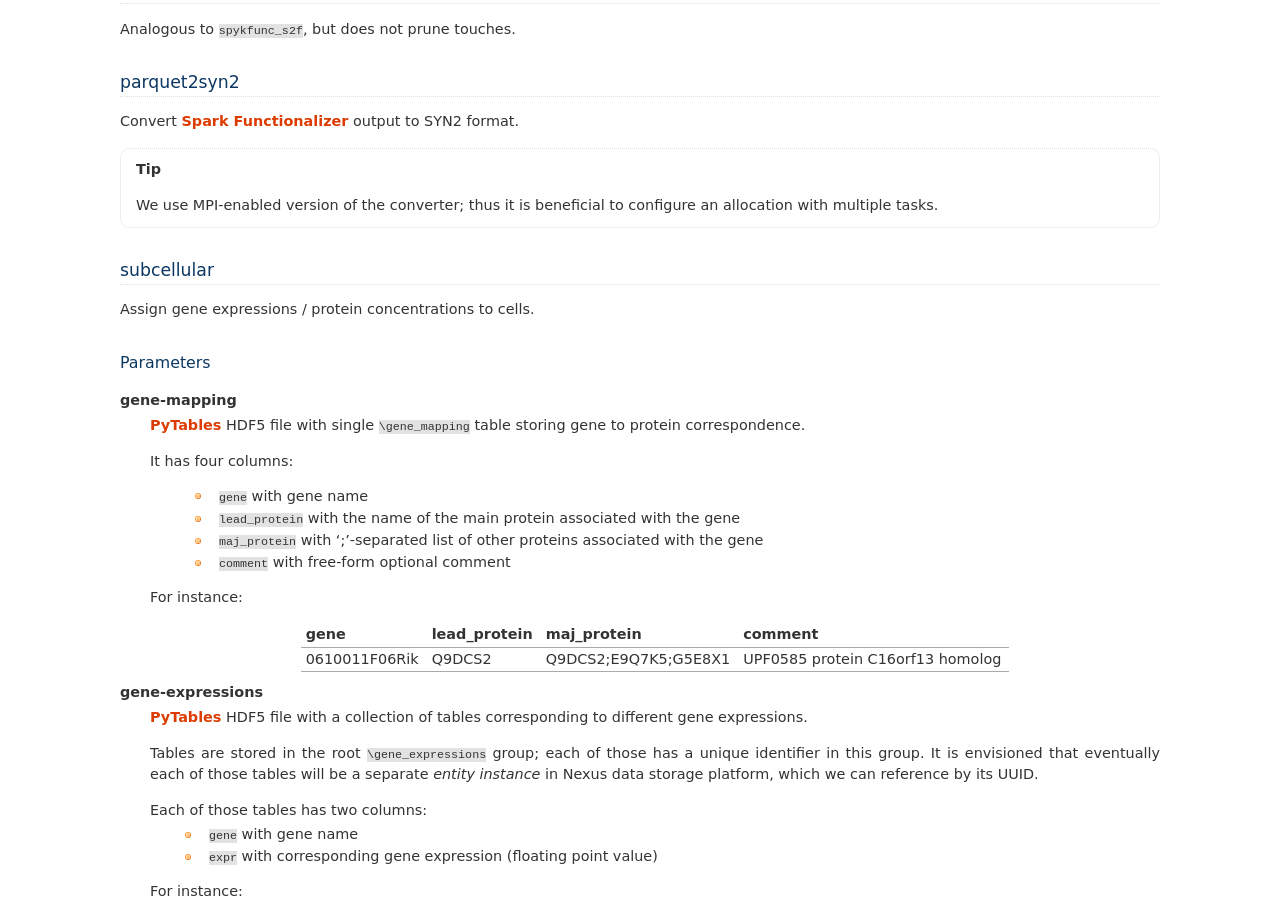
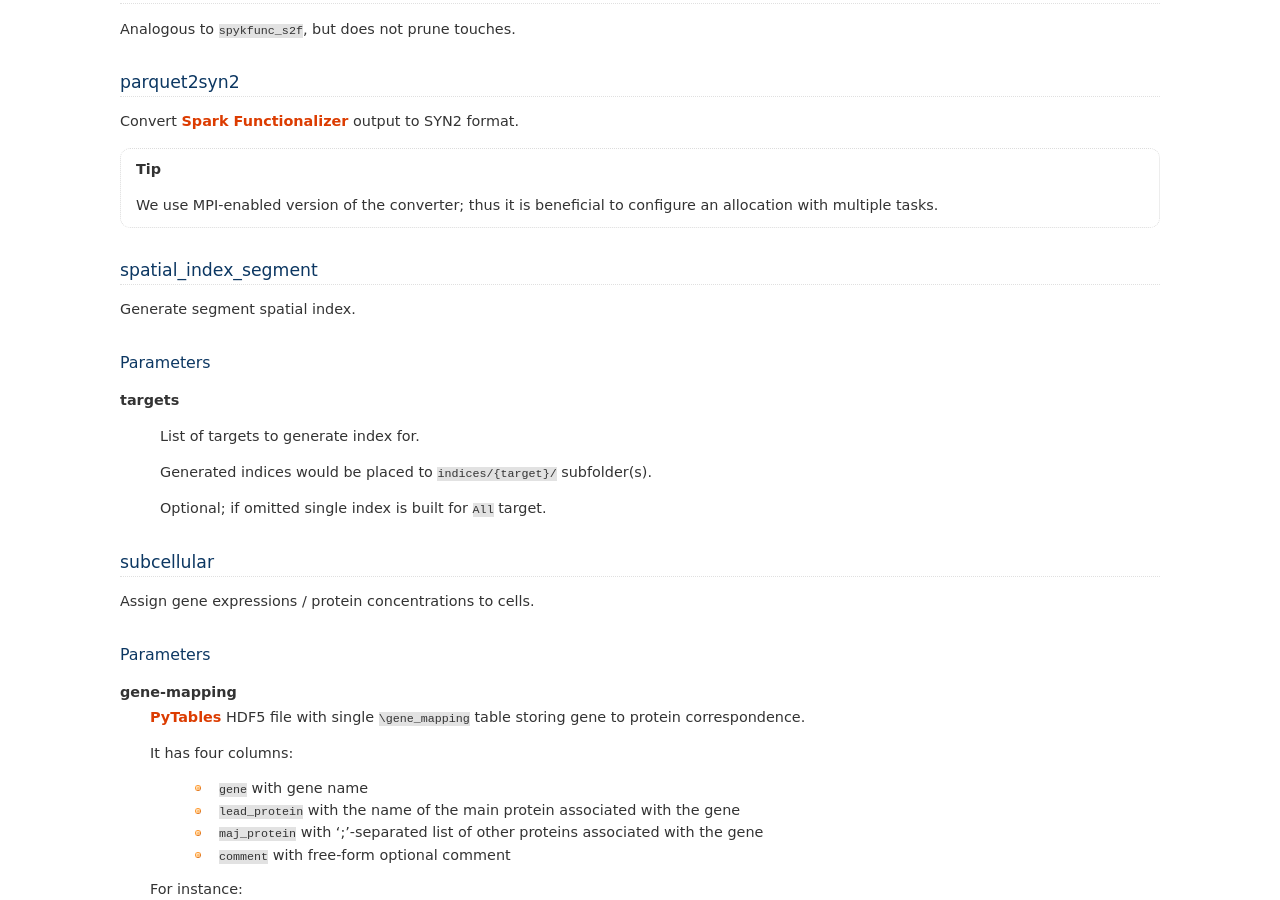
Before and after one commit to BlueBrain/circuit-build, a Sphinx documentation site: the page built from doc/source/phases.rst, in a window 1280 px wide and 900 px high, scrolled down 3403 px. Built offline with Sphinx 7.4.7, drawn with Linux system fonts in a browser that asks for light colours.

Commit message:
Chunked segment index
Change-Id: I388cb1b9d41e941b22fda37a23ddf9e09451f6e7

```diff
--- a/doc/source/phases.rst
+++ b/doc/source/phases.rst
@@ -216,6 +216,25 @@ Convert `Spark Functionalizer <https://bbpteam.epfl.ch/documentation/#spykfunc>`
     We use MPI-enabled version of the converter; thus it is beneficial to configure an allocation with multiple tasks.
 
 
+.. _ref-phase-spatial-index-segment:
+
+spatial_index_segment
+---------------------
+
+Generate segment spatial index.
+
+Parameters
+~~~~~~~~~~
+
+**targets**
+
+    List of targets to generate index for.
+
+    Generated indices would be placed to ``indices/{target}/`` subfolder(s).
+
+    Optional; if omitted single index is built for ``All`` target.
+
+
 .. _ref-phase-subcellular:
 
 subcellular
```
Also changed, not shown: 2 other files.
